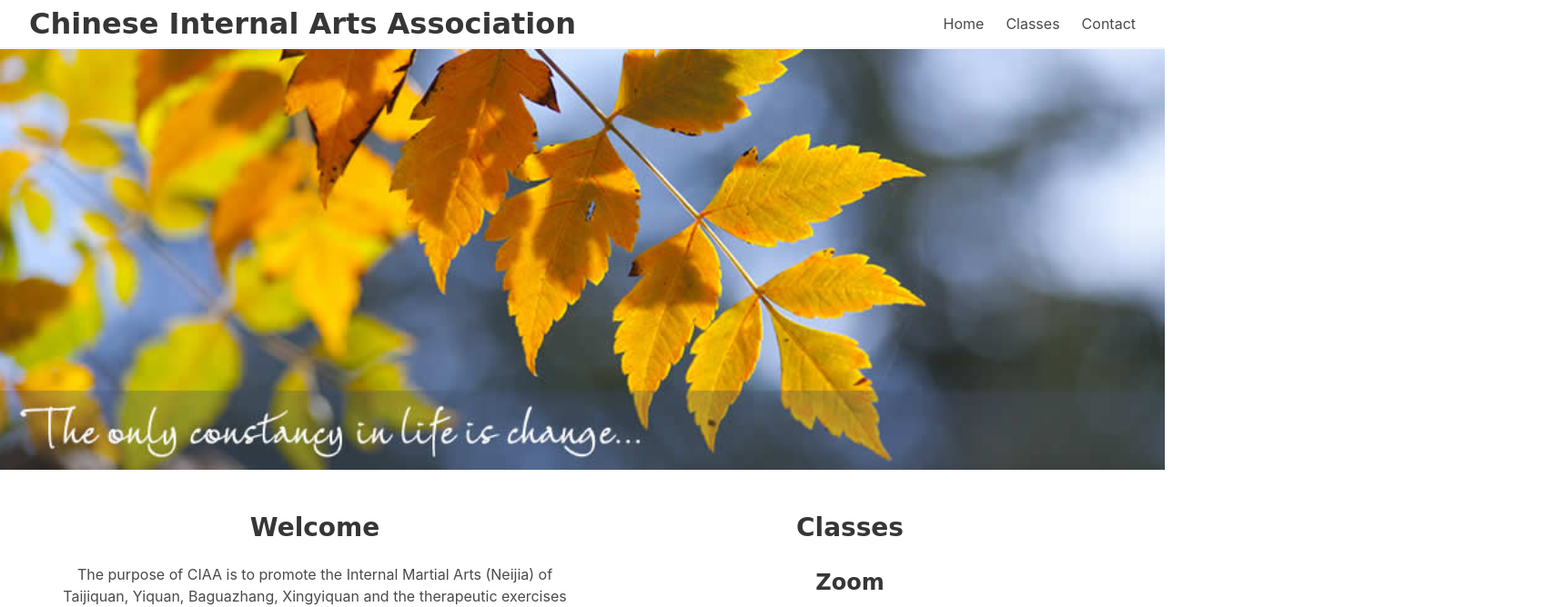
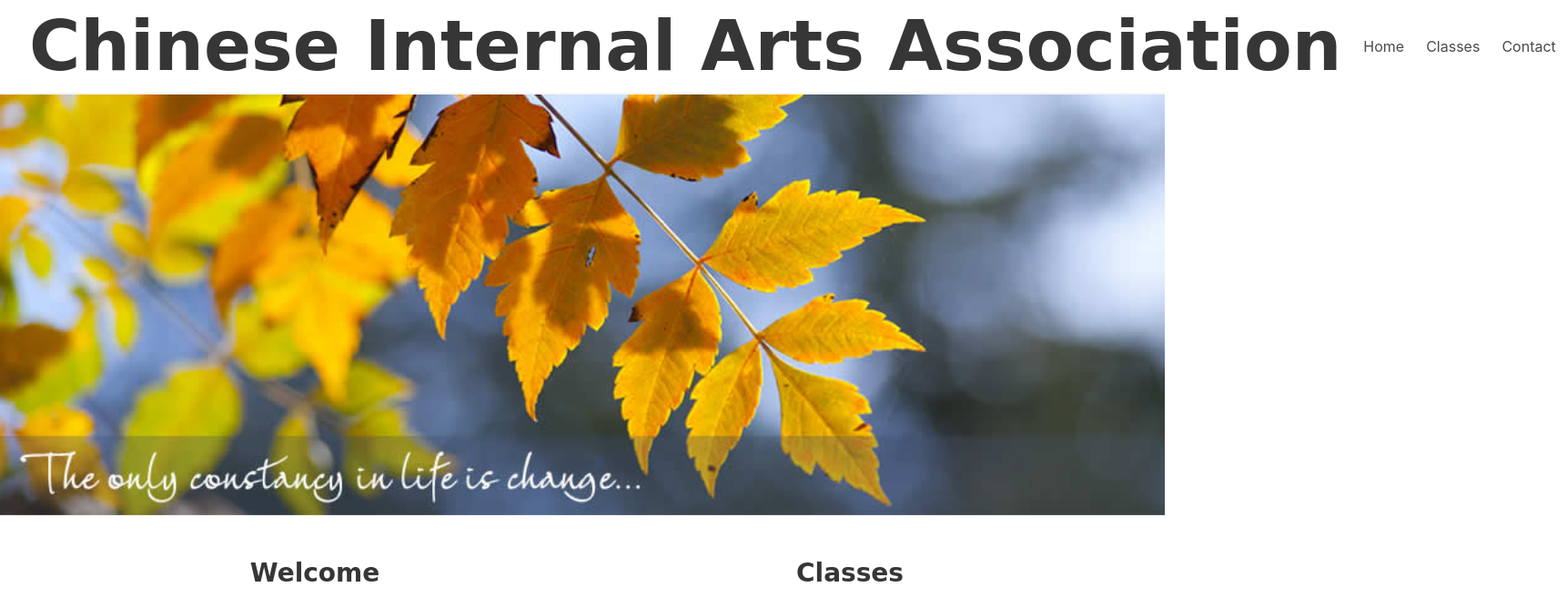
Before and after one commit to mlhanham/ciaa_demo, a plain HTML site: page index.html in a window 1280 px wide. Shown: the top 668 px of the page at 91% size, 1722 px wide, since content can reach past the window. Drawn offline with nearby package versions, Linux system fonts and the light colour scheme; a web font is replaced by a local one.

Commit message:
Navbar brand should size relative to container

```diff
--- a/index.html
+++ b/index.html
@@ -11,7 +11,7 @@
       <nav class="navbar">
         <div class="navbar-brand">
           <a href="./" class="navbar-item">
-                <h1 class="title">
+                <h1 class="title fit-title">
                   Chinese Internal Arts Association
                 </h1></a><a class="navbar-burger"><span></span><span></span><span></span></a>
         </div>
@@ -36,7 +36,7 @@
     <div class="section">
       <div class="container">
         <div class="columns">
-          <div class="column has-text-centered">
+          <div class="column has-text-centered is_narrow_mobile">
             <div class="content">
               <h2 class="title">
                 Welcome
@@ -53,7 +53,7 @@
               </p>
             </div>
           </div>
-          <div class="column has-text-centered">
+          <div class="column has-text-centered is_narrow_mobile">
             <div class="content">
               <h2 class="title">
                 Classes
@@ -215,6 +215,6 @@
           </div>
         </div>
       </div>
-    </div><script src="https://cdnjs.cloudflare.com/ajax/libs/jquery/3.1.0/jquery.min.js"></script><script src="https://cdnjs.cloudflare.com/ajax/libs/OwlCarousel2/2.1.6/owl.carousel.min.js"></script><script src="https://use.fontawesome.com/660e490042.js"></script><script src="javascripts/all.js"></script>
+    </div><script src="https://cdnjs.cloudflare.com/ajax/libs/jquery/3.1.0/jquery.min.js"></script><script src="https://cdnjs.cloudflare.com/ajax/libs/OwlCarousel2/2.1.6/owl.carousel.min.js"></script><script src="javascripts/all.js"></script>
   </body>
 </html>
--- a/stylesheets/site.css
+++ b/stylesheets/site.css
@@ -9,6 +9,9 @@ a {
   a:focus, a:hover {
     color: rgba(0, 0, 0, 0.6); }
 
+.fit-title {
+  font-size: 6vw; }
+
 .owl-carousel {
   margin: 0 auto; }
 
```
